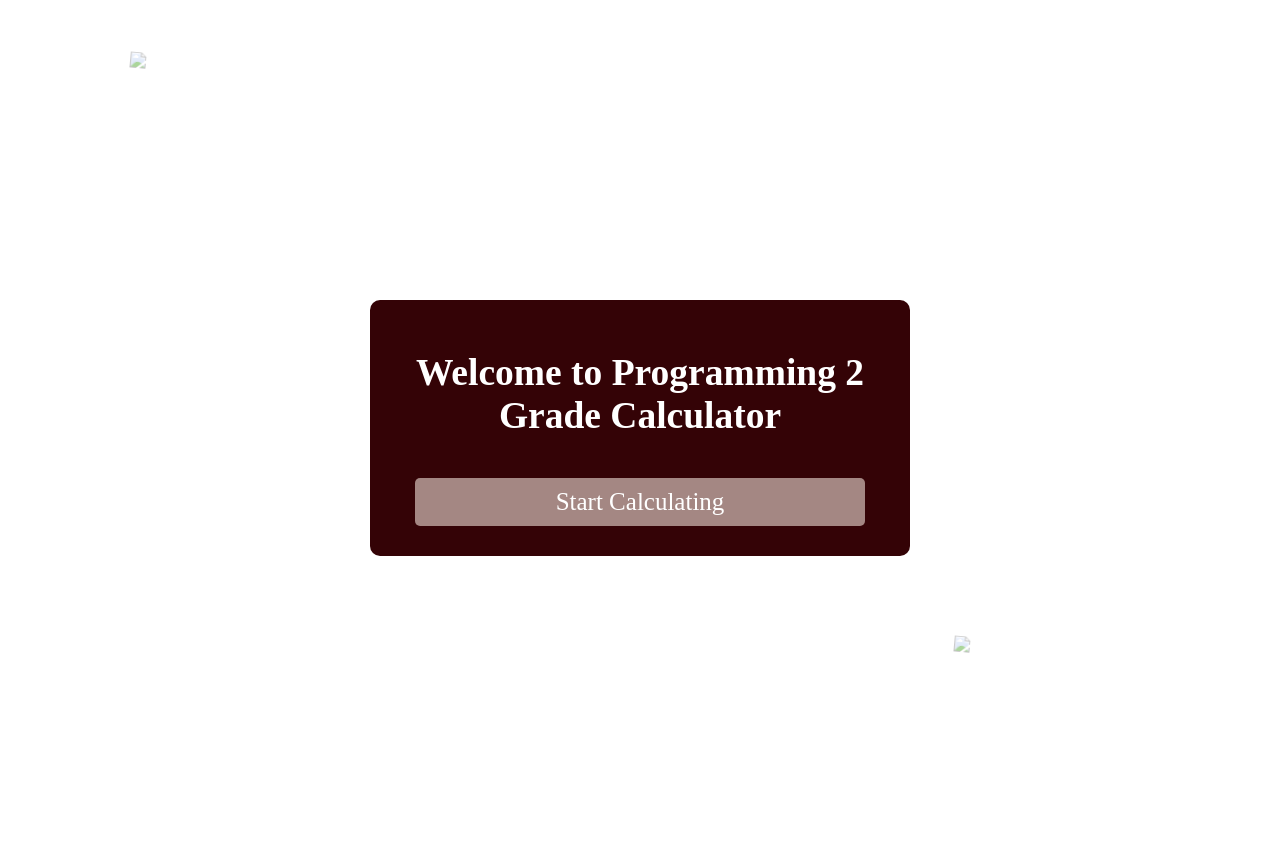
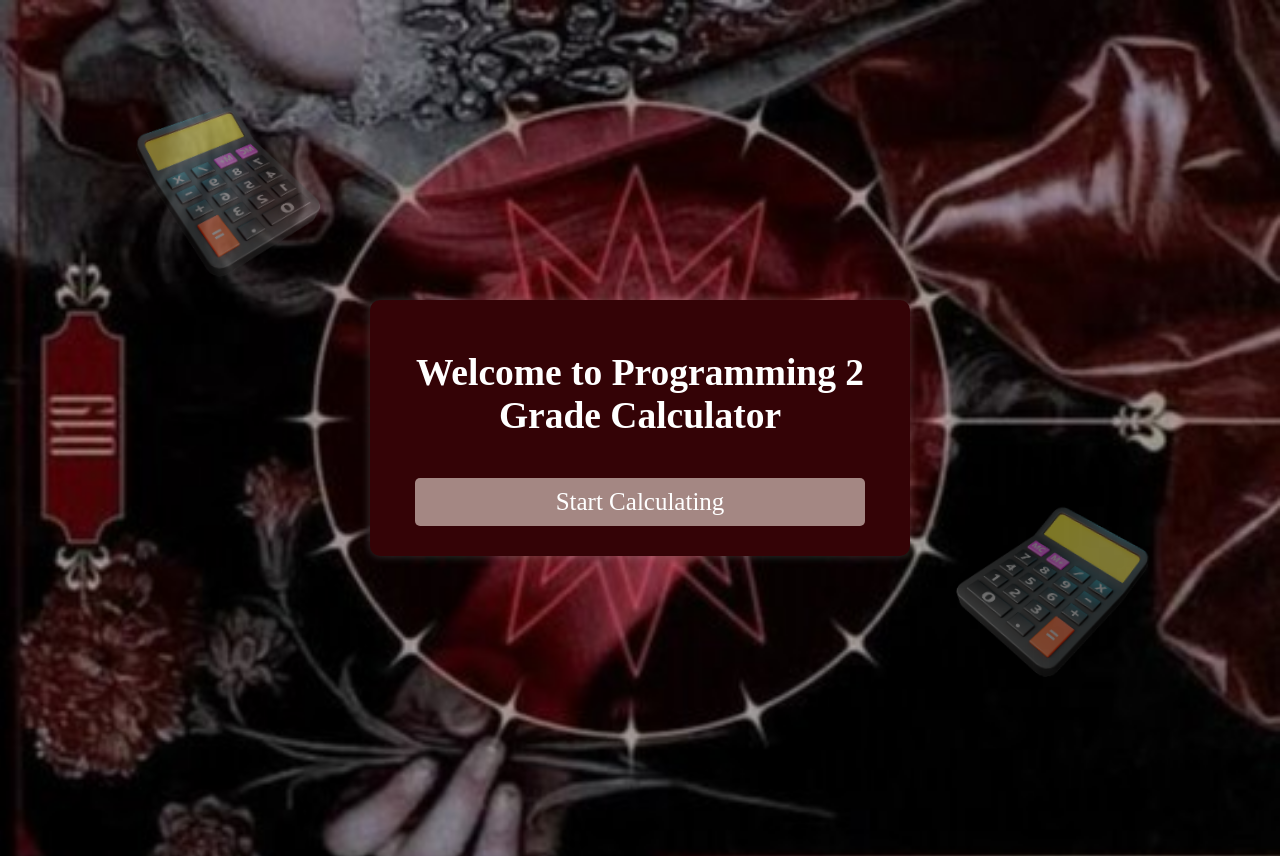
Before and after one commit to Jam-misi/Prog2Grade, a plain HTML site: page index.html in a window 1280 px wide. Drawn offline with Linux system fonts and the light colour scheme; the site is published under a folder, as on GitHub Pages, so addresses that start at the root find nothing.

Commit message:
Update index.html

```diff
--- a/index.html
+++ b/index.html
@@ -7,7 +7,7 @@
     <style>
         body {
             font-family: Serif, sans-serif;
-            background:url('/images/berries.jpg');
+            background:url('images/berries.jpg');
             background-size: cover;
             color: white;
             text-align: center;
@@ -64,8 +64,8 @@
     </style>
 </head>
 <body>
-    <img src="/images/calcu.png" alt="Floating Calculator" class="floating-calculator" style="top: 10%; left: 10%;">
-    <img src="/images/calcu1.png" alt="Floating Calculator" class="floating-calculator" style="bottom: 10%; right: 10%;">
+    <img src="images/calcu.png" alt="Floating Calculator" class="floating-calculator" style="top: 10%; left: 10%;">
+    <img src="images/calcu1.png" alt="Floating Calculator" class="floating-calculator" style="bottom: 10%; right: 10%;">
 
     <div class="container" id="introPage">
         <h2>Welcome to Programming 2 Grade Calculator</h2>
```
